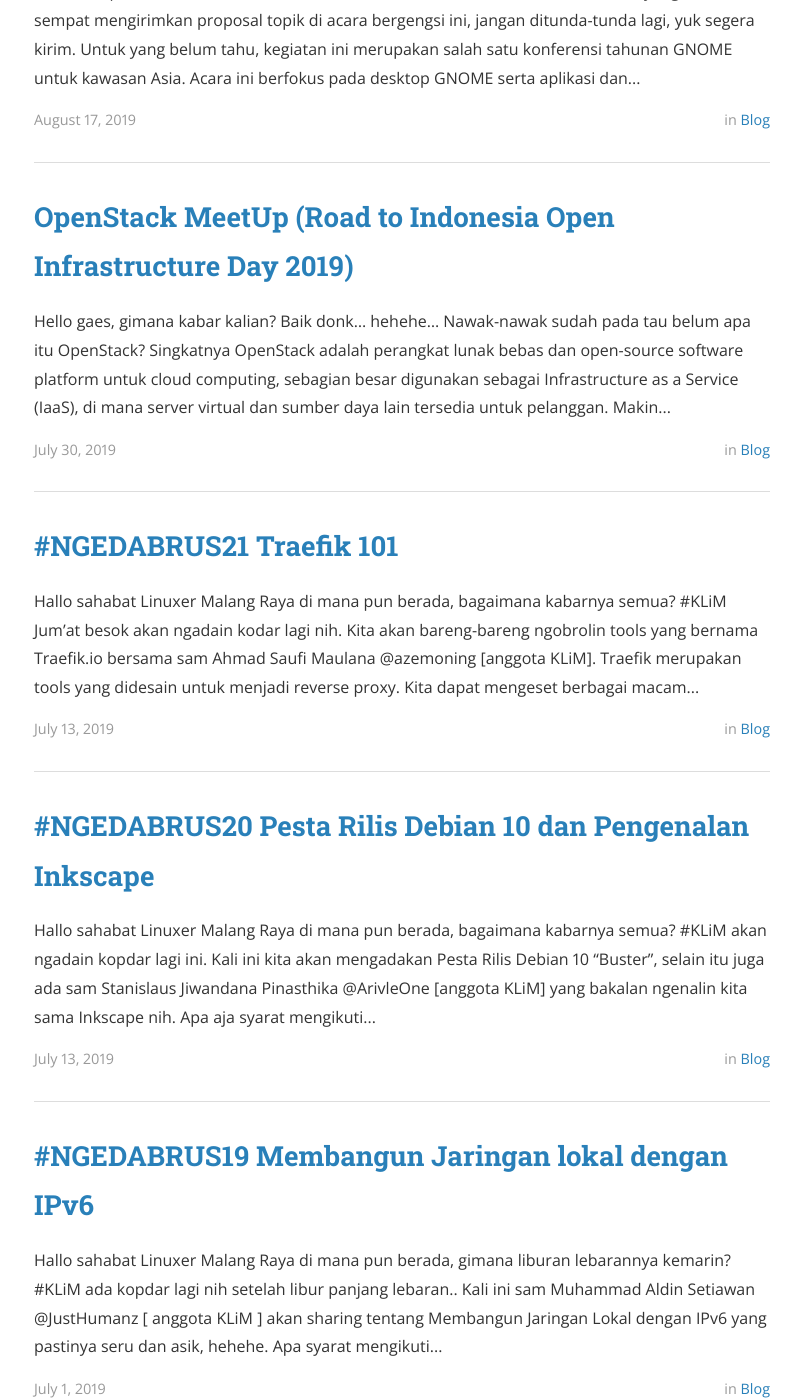
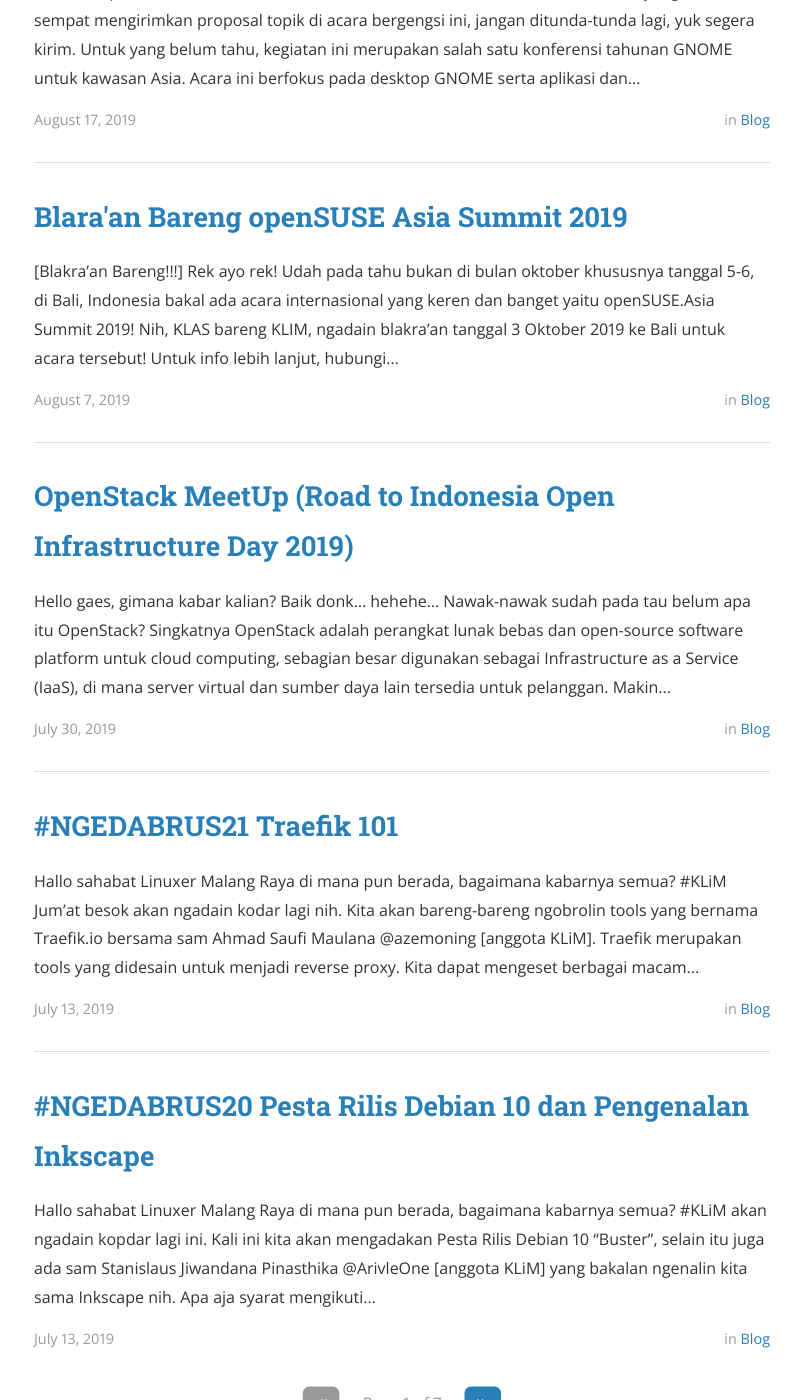
Before and after one commit to linux-malang/linux-malang.github.io, a Jekyll site: the page built from index.html, in a window 1280 px wide and 1400 px high, scrolled down 673 px. Shown: the whole window, without its empty margins (238-1039 px from the left). Built offline with Jekyll 4.4.1, drawn with Linux system fonts in a browser that asks for light colours; nearby versions of some CDN libraries; the list of posts is cut into pages by our own code; some of the changed text lies outside the part shown.

Commit message:
add blaraan bareng klas
Signed-off-by: Samsul Maarif <hay@samsul.web.id>

```diff
--- a/_config.yml
+++ b/_config.yml
@@ -17,11 +17,11 @@
 
 # Site settings
 title: Komunitas GNU/Linux Malang
-subtitle: "Kami adalah komunitas pengguna, pecinta, pemerhati, dan pengembang GNU/Linux dan Open Source di lingkungan Malang Raya."
+subtitle: "KLiM adalah komunitas pengguna, pecinta, pemerhati, dan pengembang GNU/Linux dan Open Source di lingkungan Malang Raya."
 email: halo@klim.or.id
 name: Komunitas GNU/Linux Malang (KLiM)
 description: >
-  Kami adalah komunitas pengguna, pecinta, pemerhati, dan pengembang GNU/Linux dan Open Source di lingkungan Malang Raya.
+  KLiM adalah komunitas pengguna, pecinta, pemerhati, dan pengembang GNU/Linux dan Open Source di lingkungan Malang Raya.
 # Base URL of site (i.e. /blog). It should always start with a slash,
 # and never end with a slash. Set it to a blank value if hosting at the
 # root of your server.
--- /dev/null
+++ b/_posts/2019-08-07-blaraan-klas-klim-osas2019.md
@@ -0,0 +1,14 @@
+---
+layout: post
+title:  "Blara'an Bareng openSUSE Asia Summit 2019"
+date:   2019-08-07 08:43:59
+author: KLiM
+categories: blog
+tags:	opensuse event
+---
+
+![Blara'an KLAS & KLiM](/assets/images/blaraan-klas-klim.jpg)
+
+[Blakra'an Bareng!!!] Rek ayo rek! Udah pada tahu bukan di bulan oktober khususnya tanggal 5-6, di Bali, Indonesia bakal ada acara internasional yang keren dan banget yaitu openSUSE.Asia Summit 2019!
+
+Nih, KLAS bareng KLIM, ngadain blakra'an tanggal 3 Oktober 2019 ke Bali untuk acara tersebut! Untuk info lebih lanjut, hubungi Cak Darian di 0857-2510-0763
```
Also changed, not shown: assets/images/blaraan-klas-klim.jpg (added).
